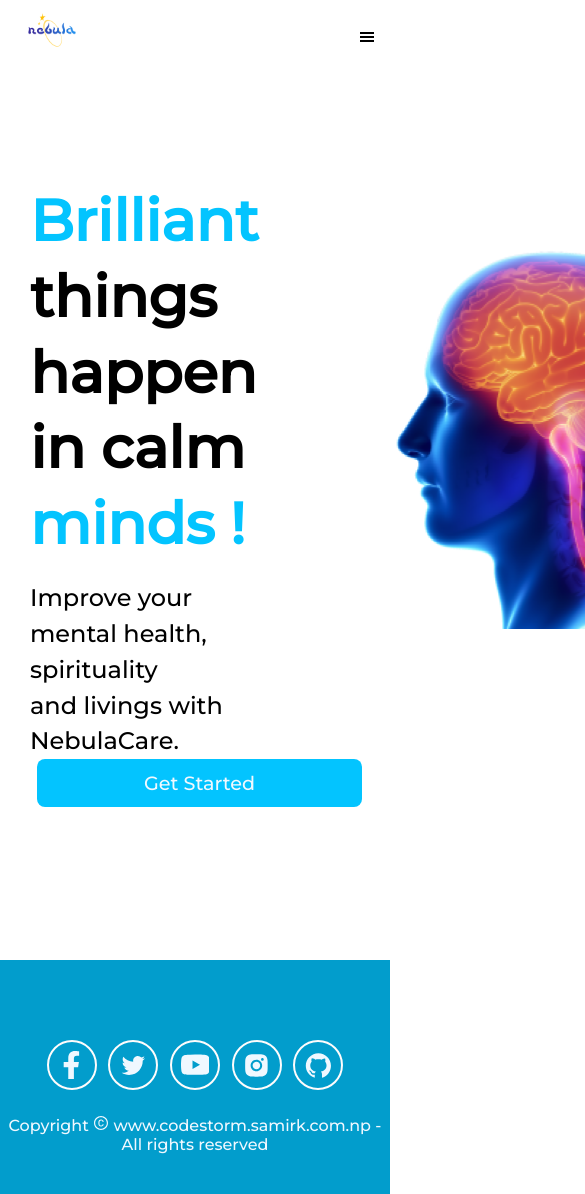
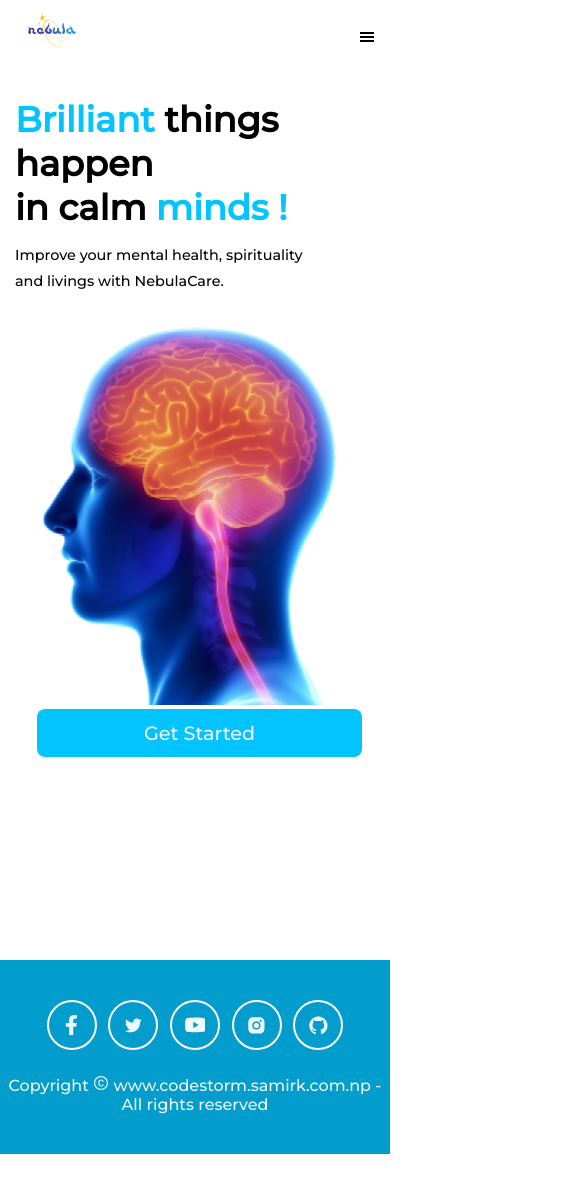
Before and after one commit to samirkhanalofficial/NebuLearn-Psychiatrists-Booking-Website, a Next.js app: page / in a window 390 px wide. Shown: the top 1194 px of the page, 585 px wide, since content can reach past the window. After the commit the page ends 1154 px from the top, so only its background shows below. Built offline with nearby package versions, Linux system fonts and the light colour scheme.

Commit message:
half responsive done

```diff
--- a/styles/HeroSection.module.css
+++ b/styles/HeroSection.module.css
@@ -25,3 +25,27 @@
 .blueWord {
   color: #03c4ff;
 }
+@media only screen and (max-width: 720px) {
+  .mainForm {
+    display: flex;
+    flex-direction: column;
+    align-items: center;
+    justify-content: space-around;
+    padding: 0 15px;
+  }
+  .TextContent {
+    margin-top: 5px;
+    font-size: 1.1rem;
+    line-height: 43.82px;
+  }
+  .subTitle {
+    margin-top: 14px;
+    font-size: 0.9rem;
+    line-height: 25.82px;
+  }
+  .photo {
+    margin-top: 10px;
+    height: 400px;
+    width: 580px;
+  }
+}
--- a/styles/card.module.css
+++ b/styles/card.module.css
@@ -17,3 +17,15 @@
   margin: 10px auto;
   padding: 0 10px;
 }
+@media only screen and (max-width: 720px) {
+  .mainForm {
+    display: grid;
+    grid-template-columns: repeat(1, auto);
+    padding: 0% 1%;
+    width: 100%;
+  }
+  .title {
+    margin-bottom: 10px;
+    padding: 0 8px;
+  }
+}
--- a/styles/footer.module.css
+++ b/styles/footer.module.css
@@ -42,3 +42,12 @@
   top: 100%;
   width: 100%;
 }
+@media only screen and (max-width: 720px) {
+  .logoSection {
+    margin-top: 25px;
+    font-size: 1.3rem;
+    padding-top: 15px;
+    color: aliceblue;
+    gap: 3%;
+  }
+}
```
Also changed, not shown: styles/Meditations.module.css (+14 -0 lines).
